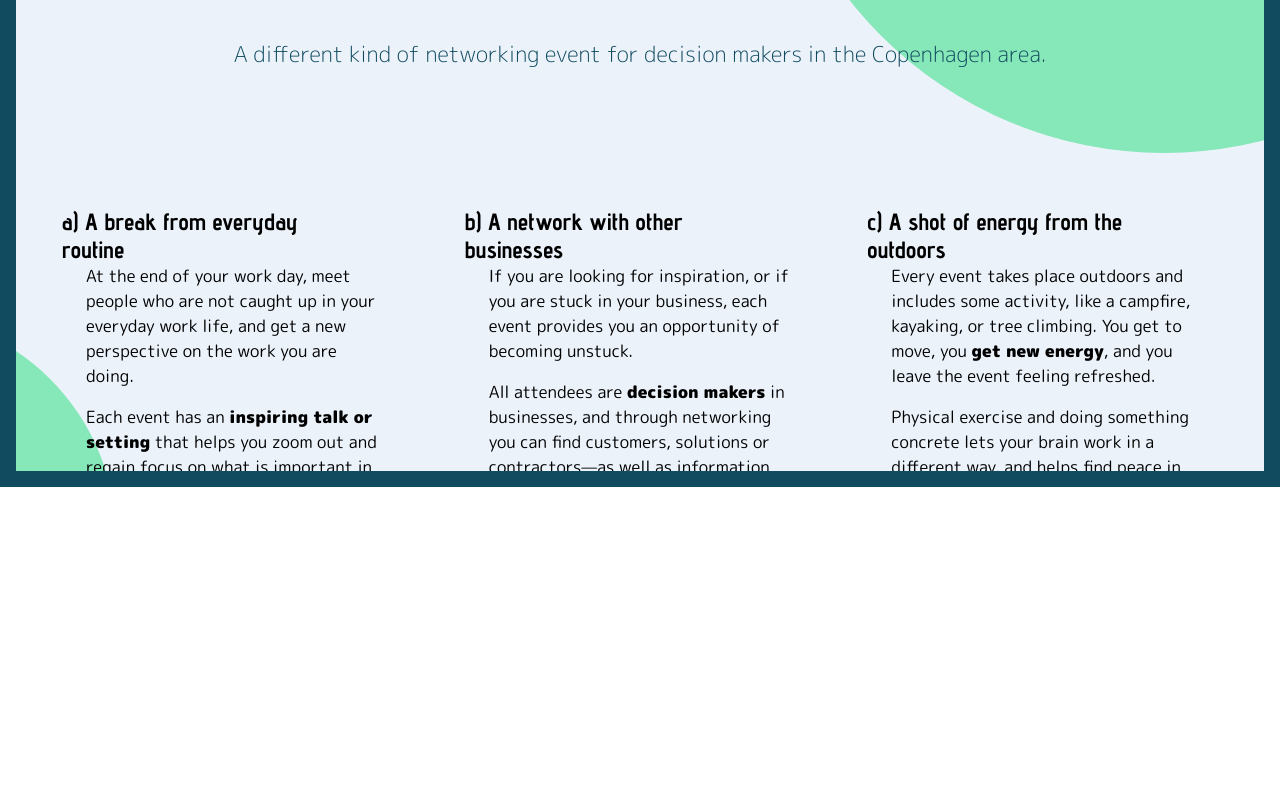
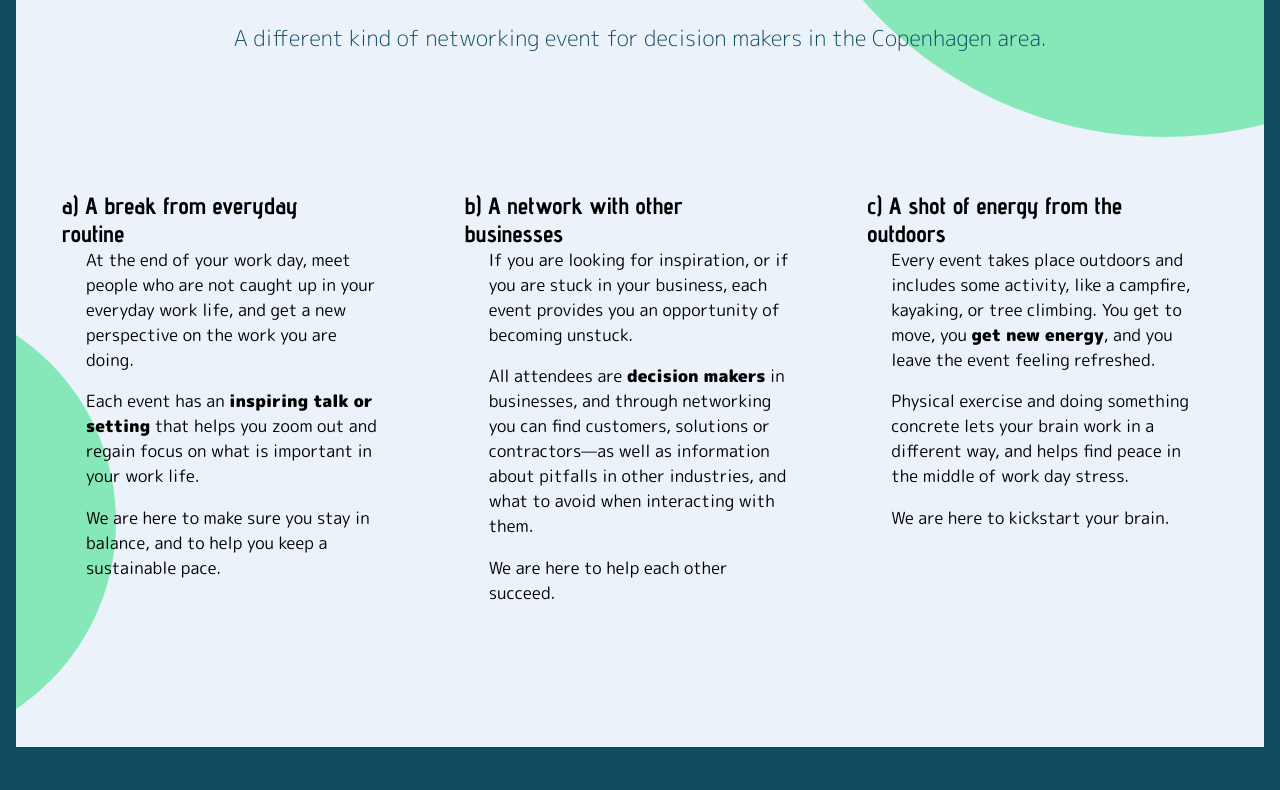
Before and after one commit to derangeddk/notanotherbusinessclub-website, a plain HTML site: page index.html in a window 1280 px wide. Shown: the part 313-1103 px from the top of the page. Before the commit the page ends 800 px from the top, so only its background shows below. Drawn offline with Linux system fonts and the light colour scheme.

Commit message:
Better way of doing the border

```diff
--- a/index.html
+++ b/index.html
@@ -9,17 +9,26 @@
         <style type="text/css">
             body {
                 margin: 0;
-                border: 16px solid #114b5f;
             }
             main {
-                height: calc(100vh - 32px);
                 box-sizing: border-box;
                 background: #ebf2fa;
                 font-family: 'M PLUS Rounded 1c', sans-serif;
                 font-size: 1.05em;
-                overflow-y: auto;
                 position: relative;
                 overflow-x: hidden;
+                border-left: 16px solid #114b5f;
+                border-right: 16px solid #114b5f;
+            }
+            main:before {
+                content: '';
+                position: fixed;
+                height: 16px;
+                background: #114b5f;
+                left: 0;
+                top: 0;
+                right: 0;
+                z-index: 100;
             }
             h1 {
                 font-size: 1.5em;
```
